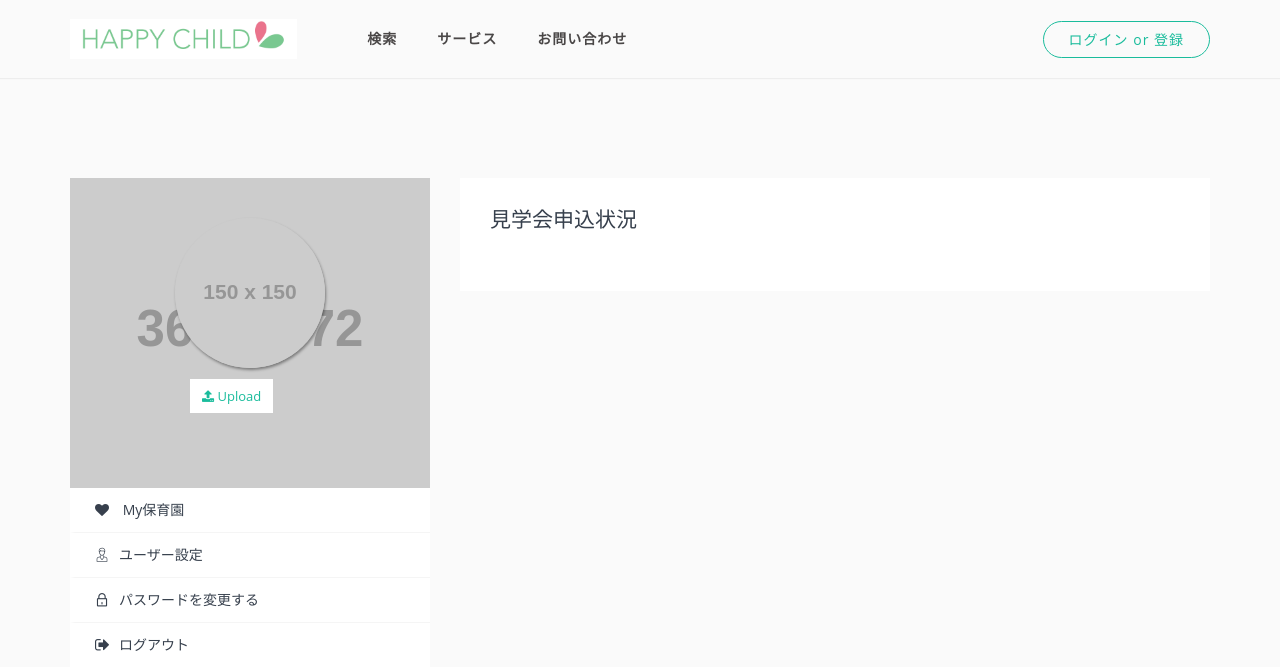
After one commit to codefortokyo/happychild, a Django app: template templates/profile/organizer/nursery_tour_list.html in a window 1280 px wide. The commit adds this page. Shown: the top 667 px of the page. Run offline with Django 3.2, Linux system fonts and the light colour scheme; the template is opened without the code that fills it, so the values that code supplies are empty; grey boxes labelled with a size stand in for pictures from a placeholder-image service; parts of the project's set-up code (start-up, migrations or seed data) failed here and were passed over; some libraries are stand-ins or nearby versions.

Commit message:
Update templates

```diff
--- a/templates/misc/contact.html
+++ b/templates/misc/contact.html
@@ -11,7 +11,7 @@
                 <div class="col-lg-7 col-md-7 col-sm-6 col-xs-12">
                     <!-- Contact form start -->
                     <div class="contact-form">
-                        <form id="contact_form" action="index.html" method="GET" enctype="multipart/form-data">
+                        <form id="contact_form" action="../index.html" method="GET" enctype="multipart/form-data">
                             <div class="row">
                                 <div class="col-lg-6 col-md-6 col-sm-12 col-xs-12">
                                     <div class="form-group fullname">
--- /dev/null
+++ b/templates/profile/organizer/nursery_tour_list.html
@@ -0,0 +1,12 @@
+{% extends "profile/base.html" %}
+{% block profile %}
+<div class="main-title-2">
+    <h1>見学会申込状況</h1>
+</div>
+<!-- table start -->
+<table class="manage-table responsive-table">
+    <tbody>
+    </tbody>
+</table>
+    <!-- table end -->
+{% endblock %}
```
